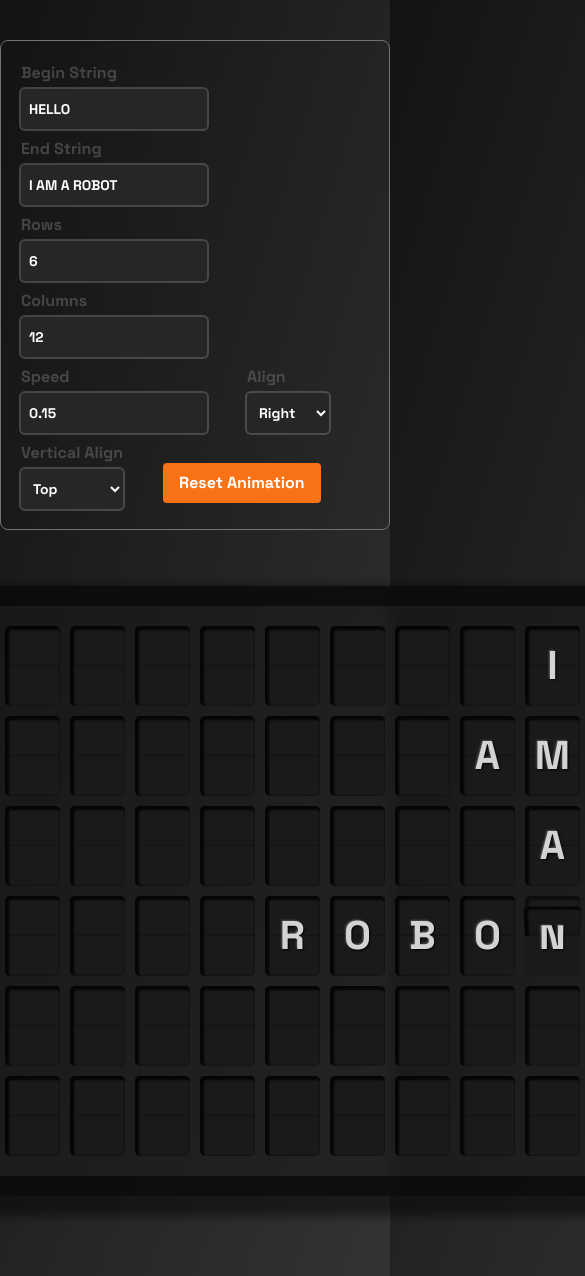
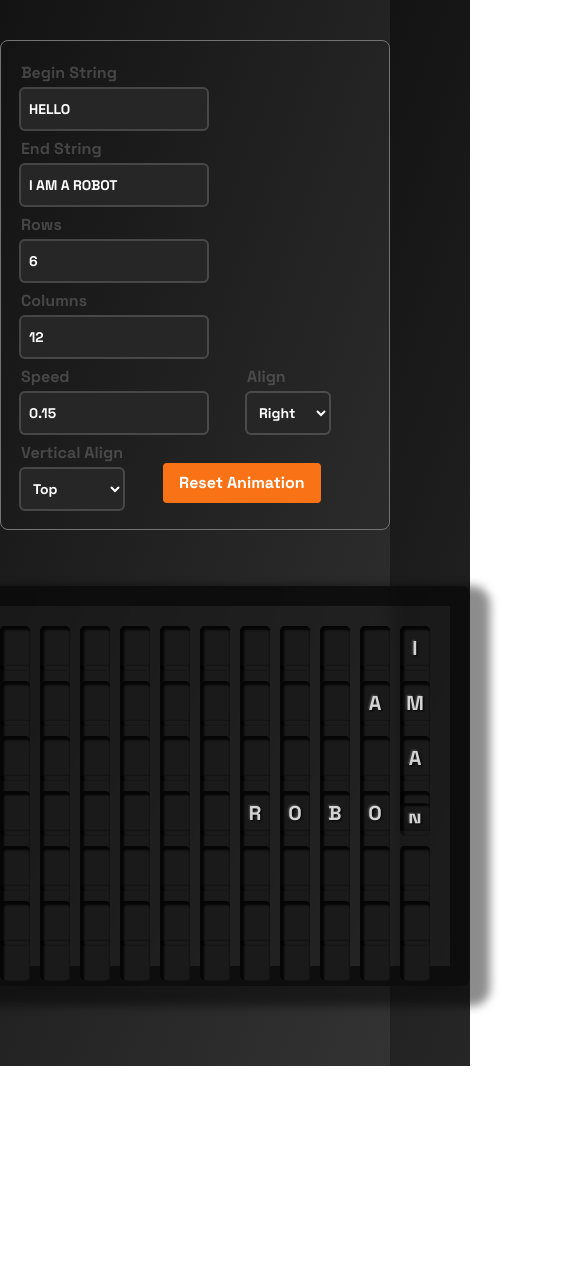
Before and after one commit to itsarghyadas/vibes, a React (Vite) app: page / in a window 390 px wide. Shown: the top 1276 px of the page, 585 px wide, since content can reach past the window. After the commit the page ends 1066 px from the top, so only its background shows below. Built offline with nearby package versions, Linux system fonts and the light colour scheme.

Commit message:
vestaboard transition in animtion css and responsive

```diff
--- a/src/components/splitflap.tsx
+++ b/src/components/splitflap.tsx
@@ -1,5 +1,4 @@
 import React, { useEffect, useRef } from "react";
-import { motion } from "framer-motion";
 
 type SplitFlipAnimationProps = {
   beginStr: string;
@@ -273,28 +272,17 @@ const SplitFlipAnimation: React.FC<SplitFlipAnimationProps> = ({
     return { justifyContent, alignItems };
   };
 
+  useEffect(() => {
+    const div = divRef.current;
+    if (div) {
+      div.classList.add("show");
+    }
+  }, []);
+
   return (
-    <motion.div
-      initial={{
-        opacity: 0,
-        translate: "0 4rem",
-        transform: "perspective(500px) rotateX(10deg)",
-      }}
-      animate={{
-        opacity: 1,
-        translate: 0,
-        transform: "perspective(500px) rotateX(0deg)",
-      }}
-      transition={{
-        duration: 1,
-        delay: 0.5,
-        ease: "easeInOut",
-        easings: "cubic-bezier(.8,0,.2,1)",
-      }}
-      className="shadow-[10px_10px_10px_10px_rgba(0,0,0,0.45)] bg-neutral-900/50 backdrop-blur border-[20px] border-neutral-950/80 p-5 rounded-lg flex flex-col items-center justify-center"
-    >
+    <div className="animated-div shadow-[10px_10px_10px_10px_rgba(0,0,0,0.45)] bg-neutral-900/50 backdrop-blur border-[20px] border-neutral-950/80 p-5 rounded-lg flex flex-col items-center justify-center">
       <div
-        className="center flex flex-wrap items-center justify-start"
+        className=" flex flex-wrap items-center justify-start"
         ref={divRef}
         style={{
           display: "grid",
@@ -304,7 +292,7 @@ const SplitFlipAnimation: React.FC<SplitFlipAnimationProps> = ({
           ...getAlignmentStyle(),
         }}
       ></div>
-    </motion.div>
+    </div>
   );
 };
 
--- a/src/index.css
+++ b/src/index.css
@@ -22,6 +22,24 @@
     border-radius: 5px;
   }
 
+  @media (max-width: 768px) {
+    .splitflap {
+      min-width: 40px;
+      height: 60px;
+      line-height: 60px;
+      font-size: 30px;
+    }
+  }
+
+  @media (max-width: 480px) {
+    .splitflap {
+      min-width: 30px;
+      height: 45px;
+      line-height: 45px;
+      font-size: 20px;
+    }
+  }
+
   .top {
     position: relative;
     height: 40px;
@@ -33,8 +51,19 @@
     border-radius: 5px;
   }
 
-  div {
-    perspective: 500px;
+  @keyframes transitionUp {
+    from {
+      opacity: 0;
+      transform: perspective(500px) rotateX(10deg) translateY(4rem);
+    }
+    to {
+      opacity: 1;
+      transform: perspective(500px) rotateX(0deg) translateY(0rem);
+    }
+  }
+
+  .animated-div {
+    animation: transitionUp 1s cubic-bezier(0.8, 0, 0.2, 1);
   }
 
   .bottom {
```
